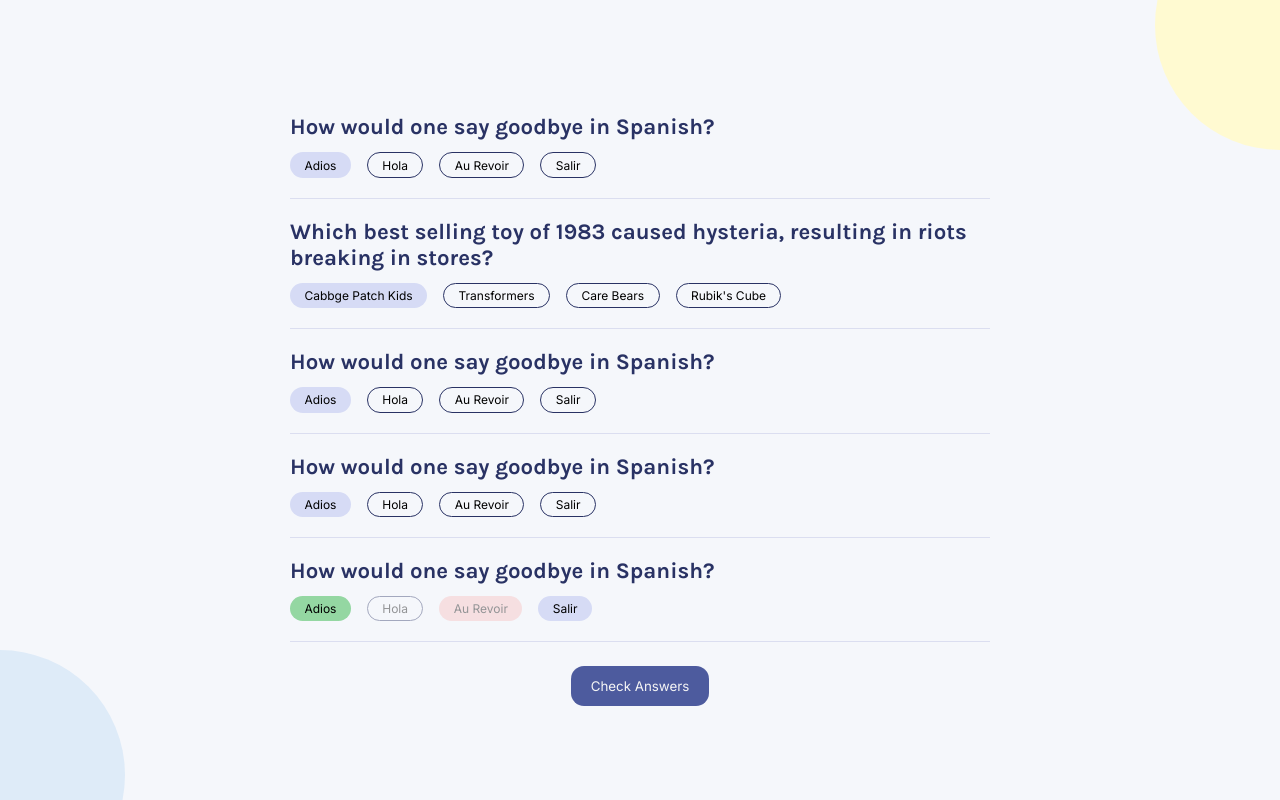
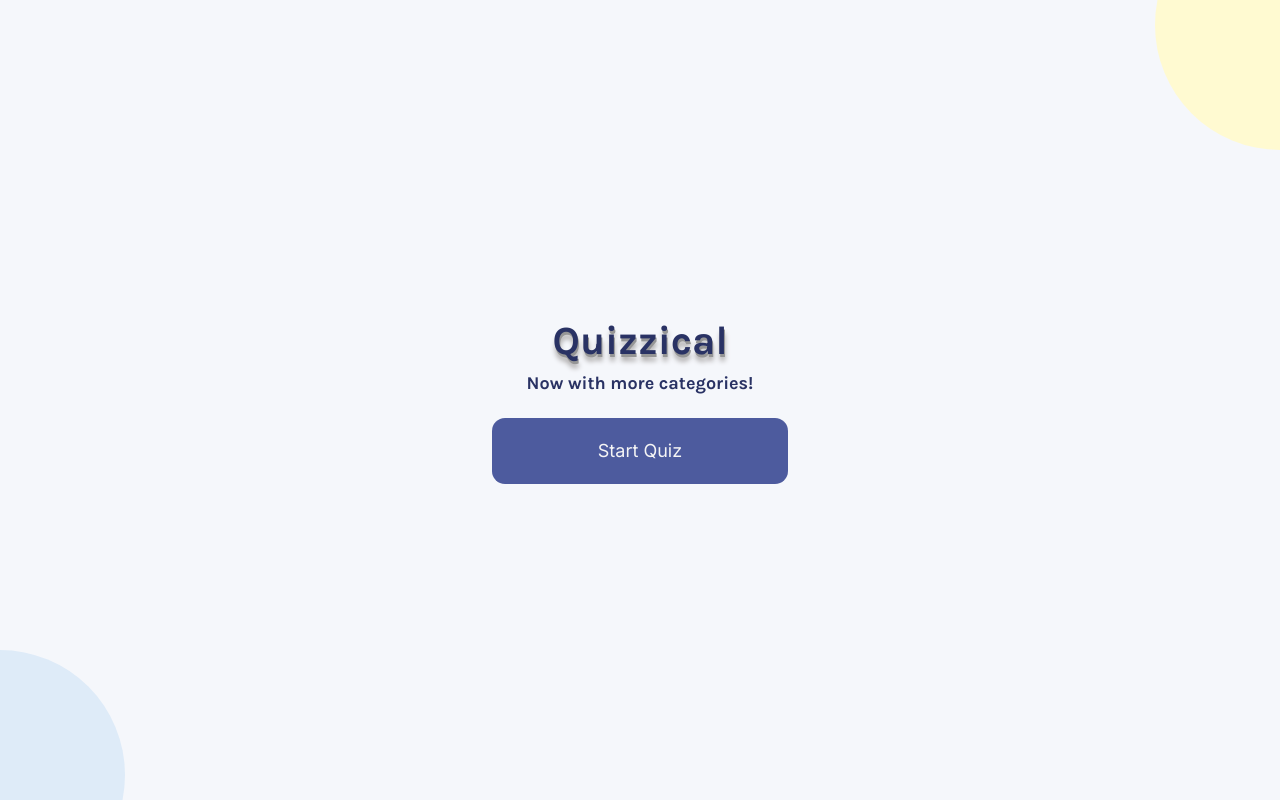
Before and after one commit to wilso663/trivia-app, a React (Create React App) app: page / in a window 1280 px wide. Built offline with nearby package versions, Linux system fonts and the light colour scheme.

Commit message:
Added splash screen

```diff
--- a/public/index.css
+++ b/public/index.css
@@ -48,6 +48,32 @@ button {
   background-color: #FFFAD1;
   top: -100px;
   right: -125px;
+}
+
+.splash-screen {
+  display: flex;
+  flex-direction: column;
+  justify-content: center;
+  align-items: center;
+}
+
+.splash-title {
+  font-size: 2.5em;
+  margin-bottom: .5rem;
+  text-shadow: 1px 3px 0 #969696, 1px 7px 5px #aba8a8;
+}
+.splash-desc {
+  font-size: 1.125em;
+  font-weight: 300;
+  margin-bottom: 1.5rem;
+}
+.start-quiz-btn {
+  font-size: 1.125em;
+  color: #F5f5f5;
+  background-color: #4D5B9E;
+  border-radius: 13px;
+  border: none;
+  padding: 1.25em 5.875em;
 }
 
 .quiz-container {
--- a/src/App.js
+++ b/src/App.js
@@ -3,7 +3,7 @@ import React, {useState, useEffect} from 'react';
 
 function App() {
 
-  const [splashScreen, setSplashScreen] = useState(false)
+  const [splashScreen, setSplashScreen] = useState(true)
 
 
   function handleSplashClick() {
@@ -30,11 +30,13 @@ function App() {
     <div className="App">
       {splashScreen &&
         <div className="splash-screen">
-
+          <h1 className="splash-title">Quizzical</h1>
+          <p className="splash-desc">Now with more categories!</p>
+          <button className="start-quiz-btn" onClick={handleSplashClick}>Start Quiz</button>
         </div>
       }
-      {!splashScreen &&
-      <div className="quiz-container">
+
+      {!splashScreen && <div className="quiz-container">
         <div className="question-container">
           <h4 className="question-text">How would one say goodbye in Spanish?</h4>
           <div className="answers-container">
@@ -81,11 +83,11 @@ function App() {
           </div>
         </div>
         <div className="score">
-          {/* <h4 className="correct-answers">You score 3/5 correct answers</h4>  */}
+           <h4 className="correct-answers">You score 3/5 correct answers</h4>
           <button className="check-answers">Check Answers</button>
         </div>
       </div>
-      }
+    }
        <div className="circles">
          <span className="bg-circle blue"></span>
          <div className="bg-circle yellow"></div>
```
